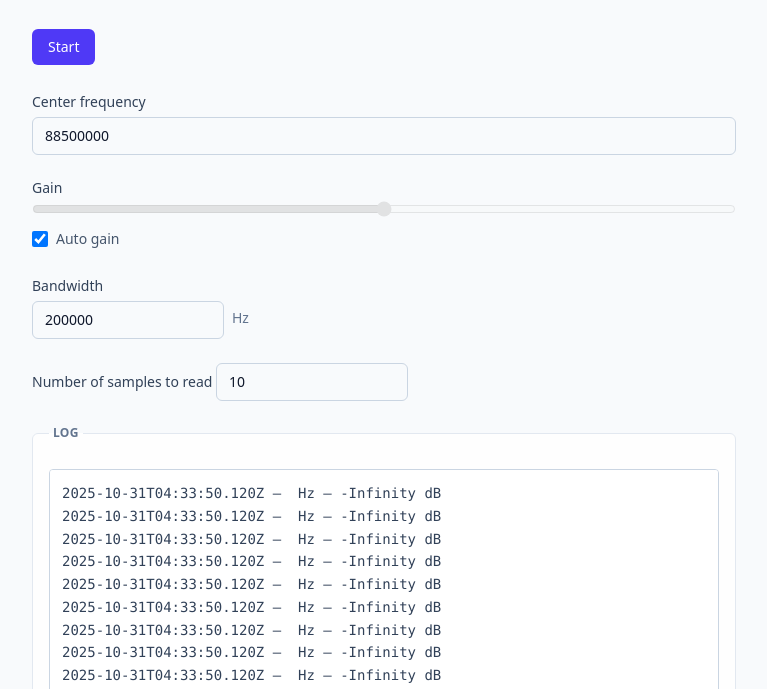
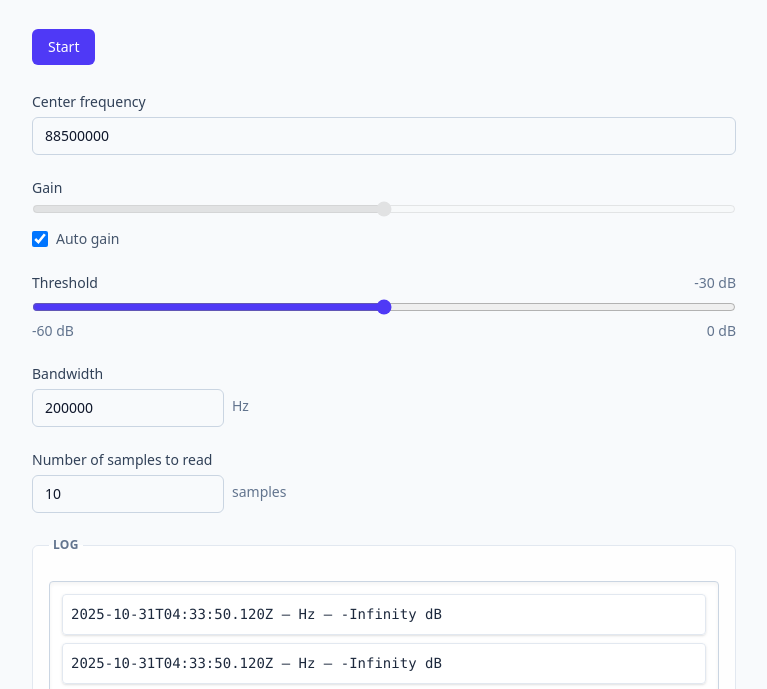
Before and after one commit to Erix-glitch/sdr-experiments, a website built with Vite: page index.html in a window 1280 px wide. Both pictures are taken after a click on the button "Start". Shown: the part 103-792 px from the top of the page, without its empty margins (256-1023 px from the left). Built offline with nearby package versions, Linux system fonts and the light colour scheme; what @jtarrio/webrtlsdr would draw is missing.

Commit message:
add db threshold

```diff
--- a/index.html
+++ b/index.html
@@ -69,6 +69,30 @@
           </div>
 
           <div class="space-y-1">
+            <label for="thresholdInput" class="text-sm font-medium text-slate-700 dark:text-[#e0e0e0] flex justify-between">
+              <span>Threshold</span>
+              <span id="thresholdValue" class="text-slate-500 dark:text-[#a0a0a0]">-30 dB</span>
+            </label>
+
+            <input
+              id="thresholdInput"
+              type="range"
+              min="-60"
+              max="0"
+              value="-30"
+              step="0.1"
+              class="w-full accent-indigo-600 dark:accent-[#bb86fc]"
+              oninput="thresholdValue.textContent = this.value + ' dB'"
+            />
+
+            <div class="flex items-center justify-between">
+              <span class="text-sm text-slate-500 dark:text-[#a0a0a0]">-60 dB</span>
+              <span class="text-sm text-slate-500 dark:text-[#a0a0a0]">0 dB</span>
+            </div>
+          </div>
+
+
+          <div class="space-y-1">
             <label for="bandwidthInput" class="text-sm font-medium text-slate-700 dark:text-[#e0e0e0]">
               Bandwidth
             </label>
@@ -90,12 +114,15 @@
             <label for="numSamplesInput" class="text-sm font-medium text-slate-700 dark:text-[#e0e0e0]">
               Number of samples to read
             </label>
+            <div class="flex items-center gap-2">
               <input
                 id="numSamplesInput"
                 type="number"
                 value="10"
                 class="mt-1 w-full rounded-md border border-slate-300 px-3 py-2 text-sm focus:border-indigo-500 focus:outline-none focus:ring-1 focus:ring-indigo-500 sm:w-48 dark:border-[#333333] dark:bg-[#1e1e1e] dark:text-[#e0e0e0] dark:focus:border-[#bb86fc] dark:focus:ring-[#bb86fc]"
               />
+              <span class="text-sm text-slate-500 dark:text-[#a0a0a0]">samples</span>
+            </div>
           </div>
         </div>
 
@@ -103,11 +130,12 @@
           <legend class="px-1 text-xs font-semibold uppercase tracking-wide text-slate-500 dark:text-[#a0a0a0]">
             Log
           </legend>
-          <textarea
+          <div
             id="logArea"
-            readonly
-            class="min-h-[16rem] w-full resize-y rounded border border-slate-300 bg-white p-3 font-mono text-sm leading-relaxed text-slate-700 focus:border-indigo-500 focus:outline-none focus:ring-1 focus:ring-indigo-500 dark:border-[#333333] dark:bg-[#1e1e1e] dark:text-[#e0e0e0] dark:focus:border-[#bb86fc] dark:focus:ring-[#bb86fc]"
-          ></textarea>
+            role="log"
+            aria-live="polite"
+            class="min-h-64 w-full space-y-2 overflow-y-auto rounded border border-slate-300 bg-white p-3 font-mono text-sm leading-relaxed text-slate-700 shadow-inner dark:border-[#333333] dark:bg-[#1e1e1e] dark:text-[#e0e0e0]"
+          ></div>
         </fieldset>
       </section>
     </main>
--- a/index.js
+++ b/index.js
@@ -62,7 +62,11 @@ async function onStartButtonClick() {
     for (let i = 0; i < numSamples; i++) {
       let samples = await device.readSamples(65536);
       let dB = measurePower(samples, bandwidth);
-      log(`${samples.frequency} Hz — ${dB} dB`);
+
+      const threshold = parseFloat(elements.thresholdInput.value);
+      const overThreshold = dB >= threshold;
+
+      log(`${samples.frequency} Hz — ${dB} dB`, overThreshold);
     }
     // Close the device when done. You can reopen it with provider.get()
     await device.close();
@@ -170,9 +174,28 @@ function createLowPassKernel(bandwidthHz) {
   return taps;
 }
 
-function log(msg) {
-  elements.logArea.value =
-    `${new Date().toISOString()} — ${msg}\n` + elements.logArea.value;
+function log(msg, highlight = false) {
+  const container = elements.logArea;
+  if (!container) {
+    return;
+  }
+  const entry = document.createElement("div");
+  entry.className =
+    "rounded border border-slate-200 bg-white/80 p-2 text-slate-800 shadow-sm dark:border-[#333333] dark:bg-[#232323] dark:text-[#e0e0e0]";
+  if (highlight) {
+    entry.classList.add(
+      "bg-green-100",
+      "border-green-300",
+      "dark:bg-green-900/30",
+      "dark:border-green-600"
+    );
+  }
+  entry.textContent = `${new Date().toISOString()} — ${msg}`;
+  container.prepend(entry);
+  const maxEntries = 50;
+  while (container.childElementCount > maxEntries) {
+    container.removeChild(container.lastElementChild);
+  }
 }
 
 function onFrequencyInputChange() {
@@ -221,6 +244,7 @@ function preparePage() {
     "bandwidthInput",
     "numSamplesInput",
     "logArea",
+    "thresholdInput"
   ]) {
     elements[id] = document.getElementById(id);
   }
```
Lines whose indentation alone changed are shown as unchanged.
